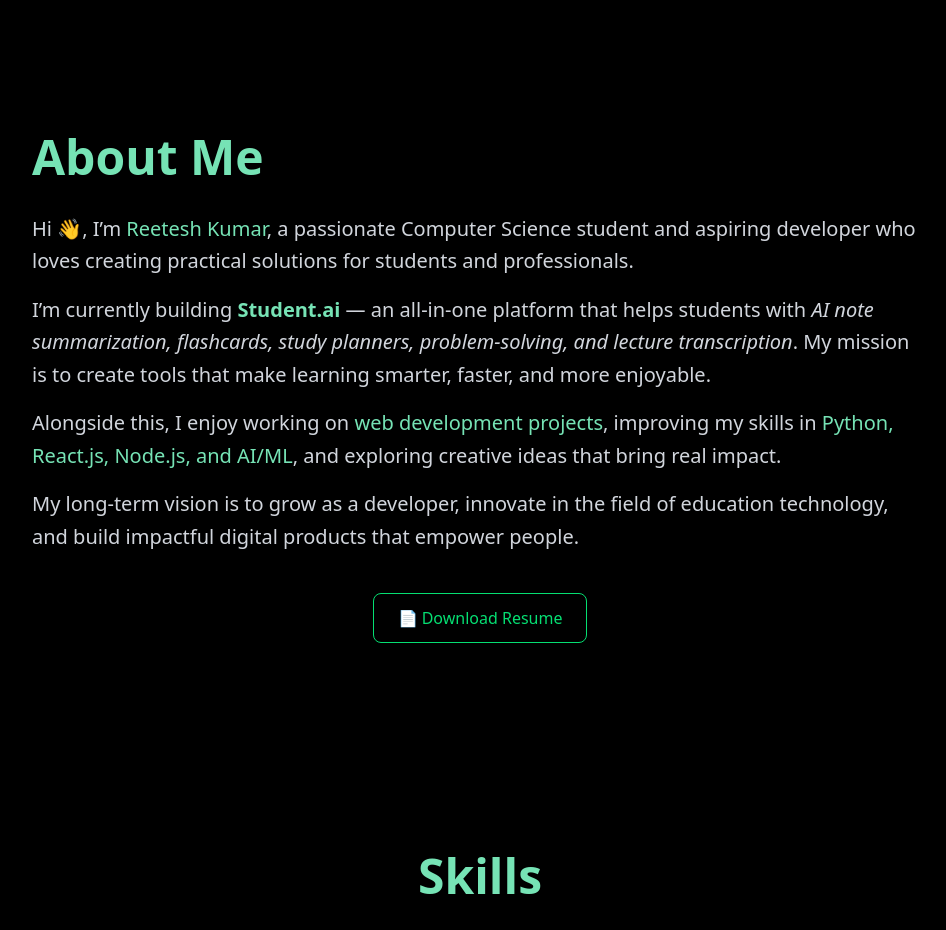
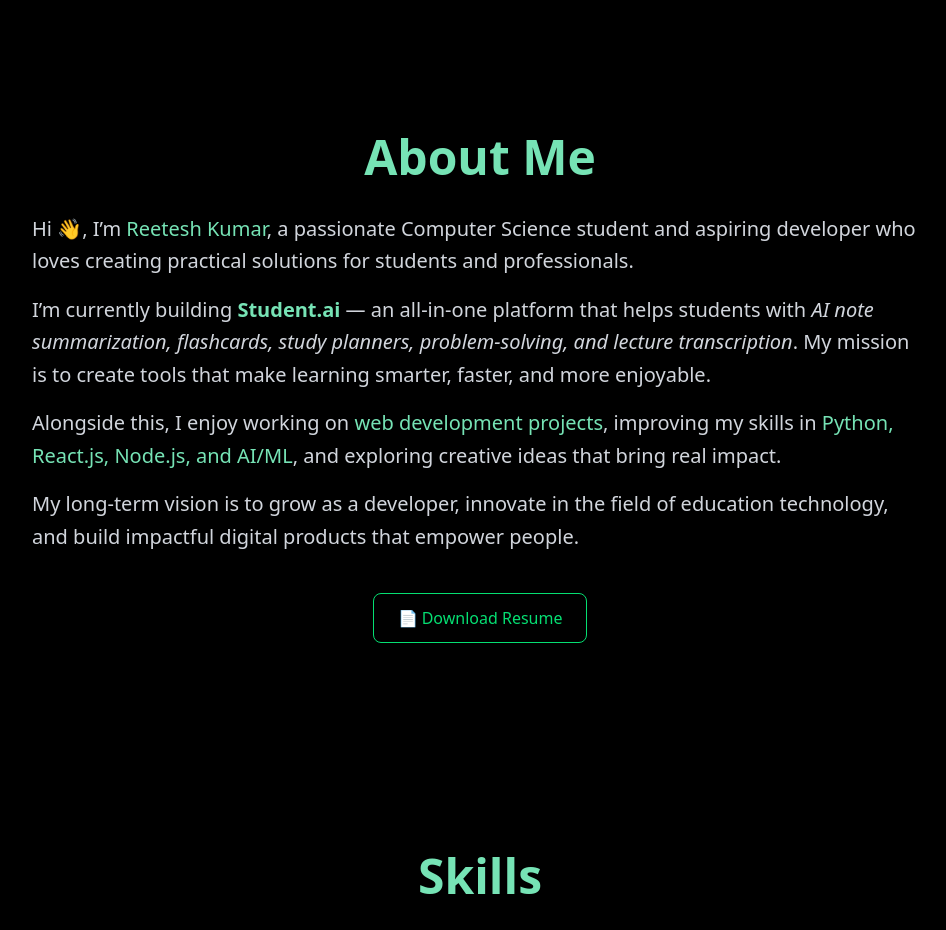
Before and after one commit to Reetesh27/Personal-Portfolio-Website, a React (Vite) app in the folder Reetesh_portfolio/: page / in a window 1280 px wide. Shown: the part 780-1710 px from the top of the page, without its empty margins (160-1106 px from the left). Built offline with nearby package versions, Linux system fonts and the light colour scheme.

Commit message:
Update about.jsx

```diff
--- a/Reetesh_portfolio/src/component/about.jsx
+++ b/Reetesh_portfolio/src/component/about.jsx
@@ -9,7 +9,7 @@ const About = () => {
     >
       <Slidein direction="up">
         <div className="max-w-4xl text-center md:text-left">
-          <h2 className="text-3xl sm:text-4xl md:text-5xl font-bold mb-8 text-[#76e3b5]">
+          <h2 className="text-3xl sm:text-4xl md:text-5xl flex justify-center font-bold mb-8 text-[#76e3b5]">
             About Me
           </h2>
 
```
